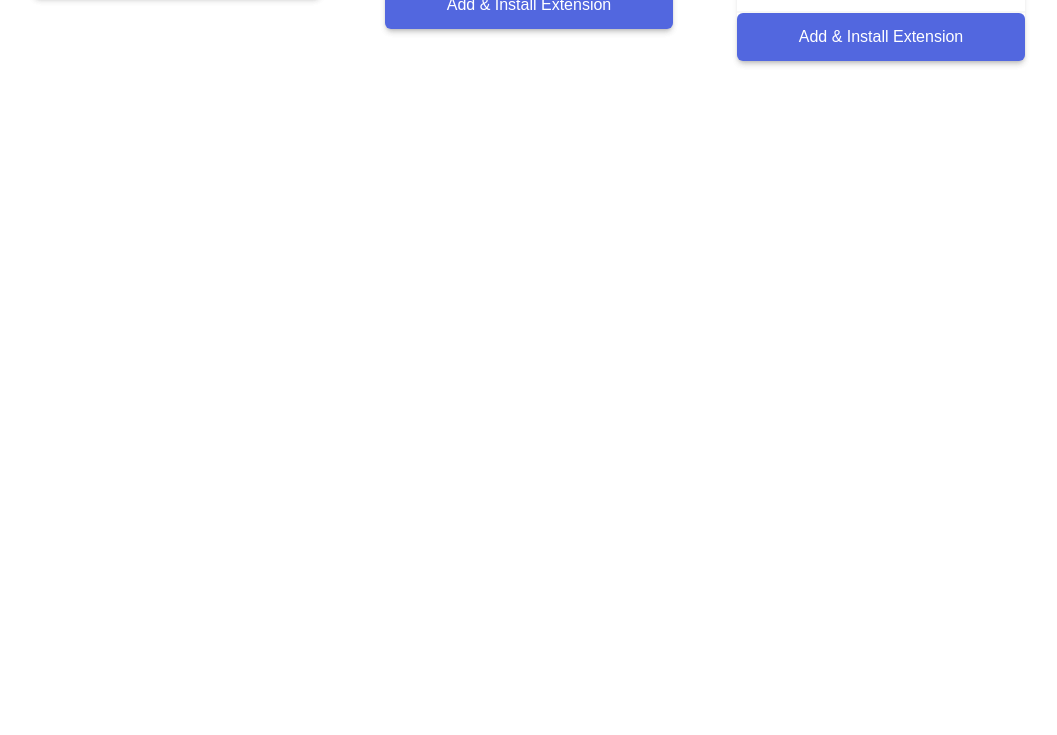
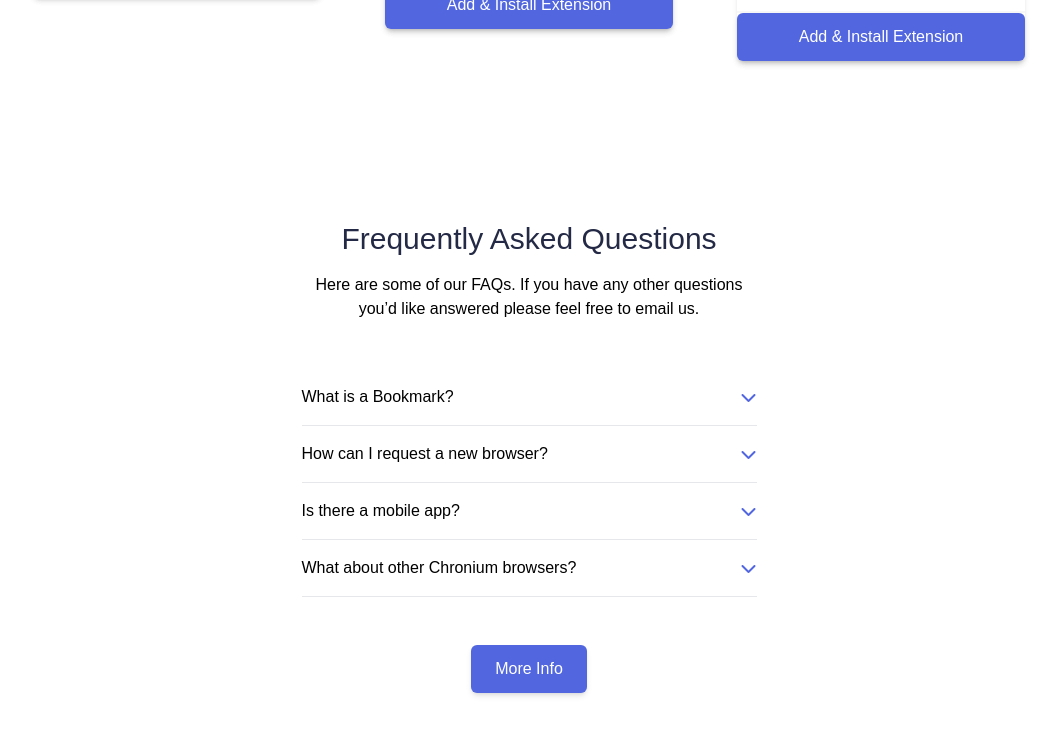
Before and after one commit to SanMajur/modernLandingPage, a website: page public/index.html in a window 1280 px wide. Shown: the part 3282-4017 px from the top of the page, without its empty margins (111-1168 px from the left). Before the commit the page ends 3423 px from the top, so only its background shows below. Drawn offline with Linux system fonts and the light colour scheme.

Commit message:
FAQ section

```diff
--- a/public/index.html
+++ b/public/index.html
@@ -188,5 +188,37 @@
             </div>
         </div>
     </section>
+    <!-- FAQ -->
+    <section class="bgbookmark-white py-20">
+      <div class="container">
+        <!-- Heading -->
+        <div class="sm:w-3/4 lg:w-5/12 mx-auto px-2">
+          <h1 class="text-3xl text-center text-bookmark-blue">Frequently Asked Questions</h1>
+          <p class="text-center text-bookmark-gray mt-4">
+            Here are some of our FAQs. If you have any other questions you’d like answered please feel free to email us.
+          </p>
+        </div>
+          <!-- FAQ Items -->
+      <div class="flex flex-col sm:w-3/4 lg:w-5/12 mt-12 mx-auto">
+        <div class="flex items-center border-b py-4">
+          <span class="flex-1">What is a Bookmark?</span>
+          <i class="text-bookmark-purple fas fa-chevron-down"></i>
+        </div>
+        <div class="flex items-center border-b py-4">
+          <span class="flex-1">How can I request a new browser?</span>
+          <i class="text-bookmark-purple fas fa-chevron-down"></i>
+        </div>
+        <div class="flex items-center border-b py-4">
+          <span class="flex-1">Is there a mobile app?</span>
+          <i class="text-bookmark-purple fas fa-chevron-down"></i>
+        </div>
+        <div class="flex items-center border-b py-4">
+          <span class="flex-1">What about other Chronium browsers?</span>
+          <i class="text-bookmark-purple fas fa-chevron-down"></i>
+        </div>
+        <button type="button" class="flex mt-12 self-center btn btn-purple hover:bg-bookmark-white hover:text-black">More Info</button>
+      </div>
+      </div>
+    </section>
   </body>
 </html>
```
Also changed, not shown: public/style.css.
